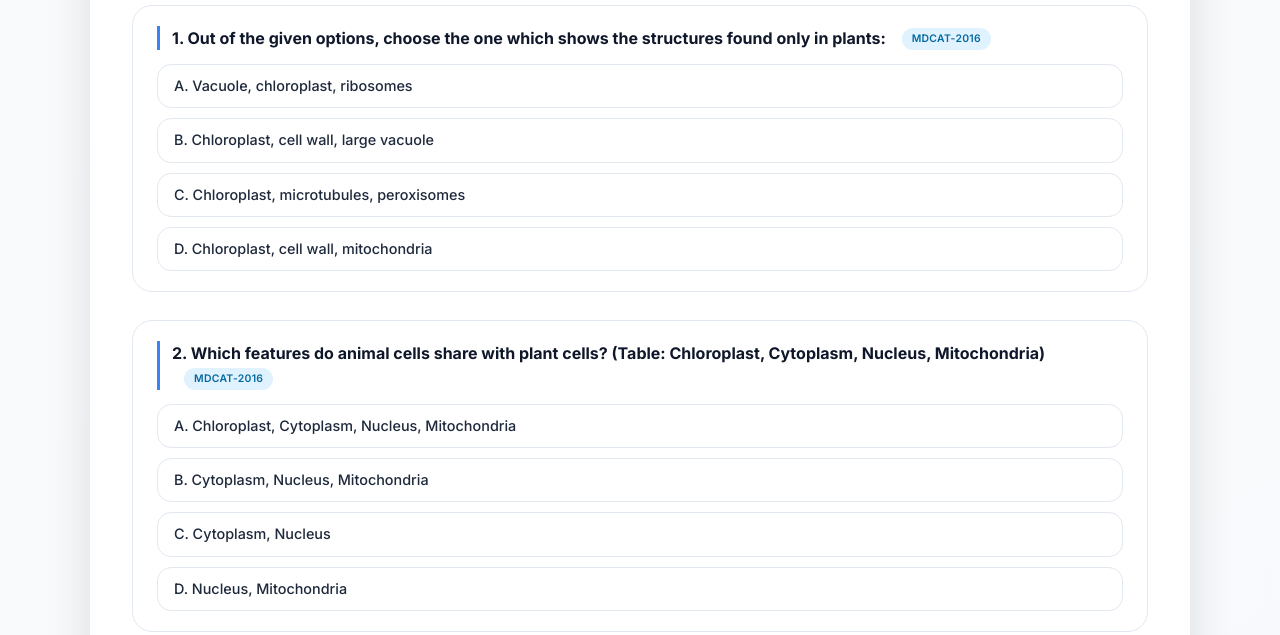
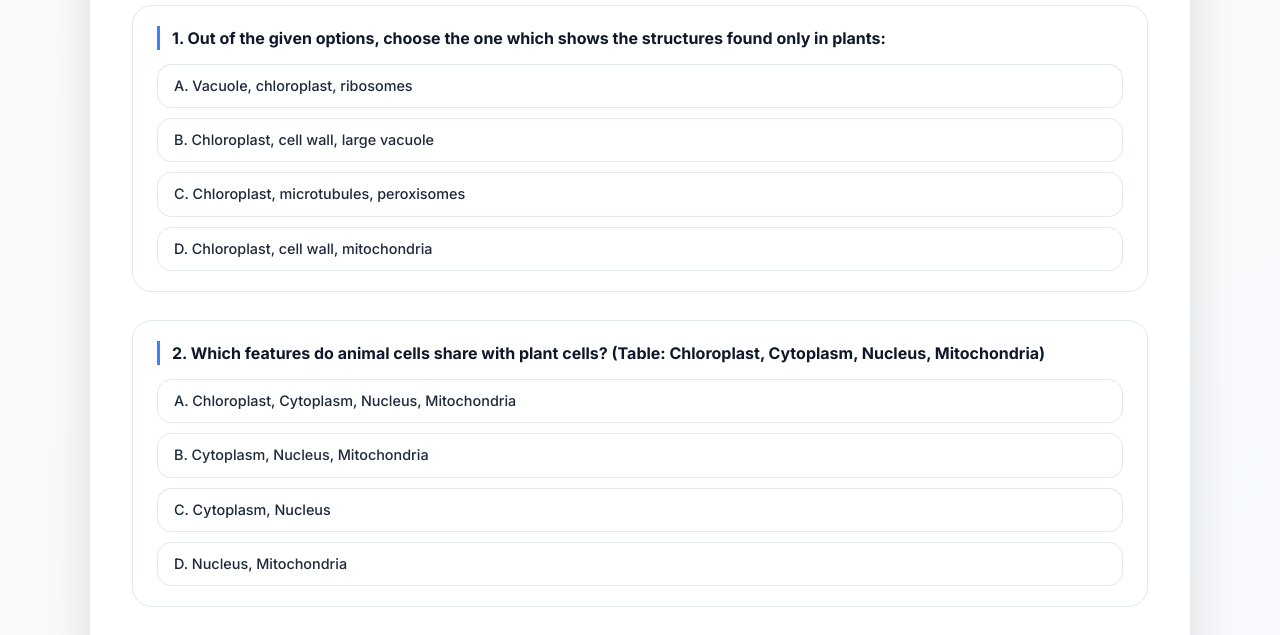
Before and after one commit to MedPrepStudyPlatform/MedPrep, a plain HTML site: page Cell Structure and Function.html in a window 1280 px wide. Shown: the part 131-766 px from the top of the page. Drawn offline with Linux system fonts and the light colour scheme.

Commit message:
Add files via upload

```diff
--- a/Cell Structure and Function.html
+++ b/Cell Structure and Function.html
@@ -433,7 +433,7 @@
             qDiv.setAttribute('data-qidx', idx);
             qDiv.innerHTML = `
                 <div class="q-text">${idx + 1}. ${item.q}
-                    <span class="source-badge">${item.source}</span>
+                    <span class="source-badge" style="display:none;">${item.source}</span>
                 </div>
                 <div class="options">
                     ${item.options.map((opt, optIdx) => {
```
Also changed, not shown: Fundamentals of Chemistry.html (+1 -1 lines).
